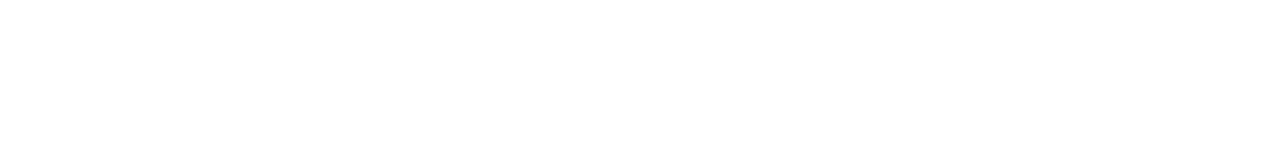
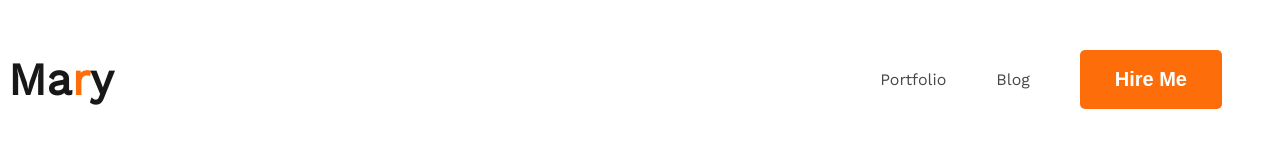
Before and after one commit to refathosen/webdeveloper-portfolio, a plain HTML site: page index.html in a window 1280 px wide. Drawn offline with nearby package versions, Linux system fonts and the light colour scheme.

Commit message:
added nav

```diff
--- a/index.html
+++ b/index.html
@@ -4,10 +4,23 @@
     <meta charset="UTF-8">
     <meta name="viewport" content="width=device-width, initial-scale=1.0">
     <title>Web Developer Portfolio</title>
+    <link rel="preconnect" href="https://fonts.googleapis.com">
+<link rel="preconnect" href="https://fonts.gstatic.com" crossorigin>
+<link href="https://fonts.googleapis.com/css2?family=Open+Sans:wght@400;700;800&family=Work+Sans&display=swap" rel="stylesheet">
+
+
+    <link rel="stylesheet" href="styles/portfolio.css">
 </head>
 <body>
     <header>
-
+        <nav>
+            <h3 class="nav-title">Ma<span class="text-primary">r</span>y</h3>
+            <ul>
+                <li><a href="">Portfolio</a></li>
+                <li><a href="">Blog</a></li>
+                <li><button class="btn-primary">Hire Me</button></li>
+            </ul>
+        </nav>
     </header>
     <main>
 
--- /dev/null
+++ b/styles/portfolio.css
@@ -0,0 +1,44 @@
+/* common shared styles */
+body{
+    font-family: 'Open Sans', sans-serif;
+font-family: 'Work Sans', sans-serif;
+}
+
+.text-primary{
+    color: #FD6E0A;
+}
+
+.btn-primary{
+    border-radius: 5px;
+    background: #FD6E0A;
+    border: 0;
+    color: white;
+    font-size: 20px;
+    font-weight: 700;
+    padding: 18px 35px;
+}
+/* nav related styles */
+
+nav{
+    display: flex;
+    justify-content: space-between;
+    align-items: center;
+}
+.nav-title{
+    color:#181818;
+    font-size: 45px;
+    font-weight: 800;
+}
+nav > ul{
+    display: flex;
+    align-items: center;
+}
+nav li {
+    list-style: none;
+    margin-right: 50px;
+}
+
+nav a {
+    text-decoration: none;
+    color: #474747;
+}
```
